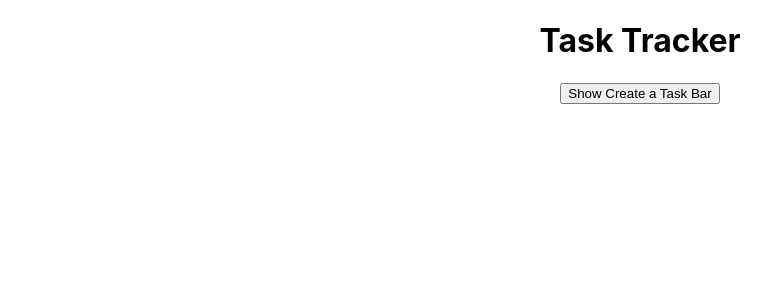
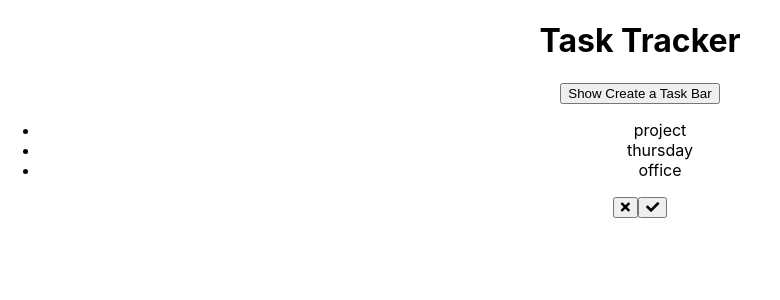
Before and after one commit to esatyasar/task-tracker, a React (Create React App) app: page / in a window 1280 px wide. Shown: the top 300 px of the page, without its empty margins (0-780 px from the left). Built offline with nearby package versions, Linux system fonts and the light colour scheme.

Commit message:
added delete property

```diff
--- a/public/index.html
+++ b/public/index.html
@@ -1,14 +1,12 @@
 <!DOCTYPE html>
 <html lang="en">
+
 <head>
   <meta charset="utf-8" />
   <link rel="icon" href="%PUBLIC_URL%/favicon.ico" />
   <meta name="viewport" content="width=device-width, initial-scale=1" />
   <meta name="theme-color" content="#000000" />
-    <meta
-      name="description"
-      content="Web site created using create-react-app"
-    />
+  <meta name="description" content="Web site created using create-react-app" />
   <link rel="apple-touch-icon" href="%PUBLIC_URL%/logo192.png" />
   <!--
       manifest.json provides metadata used when your web app is installed on a
@@ -25,7 +23,11 @@
       Learn how to configure a non-root public URL by running `npm run build`.
     -->
   <title>React App</title>
+  <link rel="stylesheet" href="https://cdnjs.cloudflare.com/ajax/libs/font-awesome/5.15.4/css/all.min.css"
+    integrity="sha512-1ycn6IcaQQ40/MKBW2W4Rhis/DbILU74C1vSrLJxCq57o941Ym01SwNsOMqvEBFlcgUa6xLiPY/NS5R+E6ztJQ=="
+    crossorigin="anonymous" referrerpolicy="no-referrer" />
 </head>
+
 <body>
   <noscript>You need to enable JavaScript to run this app.</noscript>
   <div id="root"></div>
@@ -39,5 +41,7 @@
       To begin the development, run `npm start` or `yarn start`.
       To create a production bundle, use `npm run build` or `yarn build`.
     -->
+
 </body>
+
 </html>
--- a/src/App.js
+++ b/src/App.js
@@ -1,12 +1,14 @@
 import './App.css';
-import TaskTracker from './components/TaskTracker';
+import Button from "./components/button/Button";
 
 function App() {
   return (
     <div className="App">
+      <h1>
+                Task Tracker
+      </h1>
 
-
-      <TaskTracker />
+      <Button />
     </div>
   );
 }
--- a/src/components/TaskTracker.js
+++ /dev/null
@@ -1,20 +0,0 @@
-import React from 'react';
-import Button from "./button/Button";
-
-
-function TaskTracker() {
-
-
-    return (
-        <div>
-            <h1>
-                Task Tracker
-            </h1>
-
-            <Button/>
-
-        </div>
-    )
-}
-
-export default TaskTracker
--- a/src/components/button/Button.js
+++ b/src/components/button/Button.js
@@ -4,19 +4,30 @@ import List from "../list/List";
 
 
 function Button() {
-    const [tasks, setTasks] = useState([])
-
+    const [tasks, setTasks] = useState([{id:0, text:"project", day:"thursday", category:"office", isDone:false }])
     const [isValid, setIsValid] = useState(true)
     const toggle = () =>{
         setIsValid(!isValid)
     }
     const show = "Show Create a Task Bar";
     const hide = "Hide Create a Task Bar";
+
+    const deleteItem = (itemId) =>{
+        let filtered = tasks.filter((item) =>{
+            return (item.id !== itemId)
+        })
+        setTasks(filtered)
+    }
+
+    const addSuccess = (item) =>{
+        return !item
+    }
+
     return (
         <div>
             <button onClick={toggle}>{isValid ? show: hide} </button>
             {!isValid && <Form tasks = {tasks} setTasks={setTasks} />}
-            <List tasks={tasks} />
+            <List deleteItem={deleteItem} tasks={tasks} addSuccess={addSuccess} />
         </div>
 
     )
--- a/src/components/form/Form.js
+++ b/src/components/form/Form.js
@@ -1,20 +1,18 @@
 import React,{useState} from 'react'
 
 
-function Form(tasks, setTasks) {
+function Form({tasks,setTasks}) {
 
     const [id, setId] = useState(1);
     const [text, setText] = useState("");
     const [day, setDay] = useState("");
     const [category,setCategory] = useState("")
 
+
     const handleTextChange = (e) => setText(e.target.value);
     const handleDayChange = (e) => setDay(e.target.value);
     const handleCategoryChange = (e) => setCategory(e.target.value);
     const handleIdChange = (e) => setId(id+1);
-
-    const [item,setItem] = useState({id:{id},text:{text},day:{day},category:{category}});
-
 
     const onSubmit = (e) =>{
         e.preventDefault()
@@ -22,15 +20,11 @@ function Form(tasks, setTasks) {
         if(!text || !day || !category){
             alert("plaese fill all fields")
         }else{
-            onCreate()
+            const newtasks = {id:id, text:text, day:day,category:category,isDone:false}
+
+            setTasks([newtasks,...tasks])
         }
         handleIdChange()
-        console.log(tasks)
-        console.log(item)
-    }
-
-    const onCreate = (id,text,day,category) =>{
-        setItem({...item, id,text,day,category})
     }
 
     return (
--- a/src/components/list/List.js
+++ b/src/components/list/List.js
@@ -1,10 +1,28 @@
 import React from 'react'
+import Success from "../success/Success"
 
-
-function List({tasks}) {
+function List({tasks, deleteItem, addSuccess}) {
 
     return (
         <div>
+            <div>
+            {tasks.map((item) =>
+                <div key={item.id}>
+                    <ul>
+                        <li>{item.text}</li>
+                        <li>{item.day}</li>
+                        <li>{item.category}</li>
+                    </ul>
+                    <div>
+                    <button onClick={()=>deleteItem(item.id)}><i className="fas fa-times"></i></button>
+                    <button onClick ={()=>addSuccess(item.isDone)}><i className="fas fa-check"></i></button>
+                    </div>
+                    {item.isDone && <Success /> }
+
+
+                </div>
+            )}
+            </div>
 
         </div>
     )
--- /dev/null
+++ b/src/components/success/Success.js
@@ -0,0 +1,12 @@
+import React from 'react'
+
+function Success() {
+    return (
+        <div>
+
+            rifat kazak
+        </div>
+    )
+}
+
+export default Success
```
Also changed, not shown: src/components/success/Success.css (added). Lines whose indentation alone changed are shown as unchanged.
